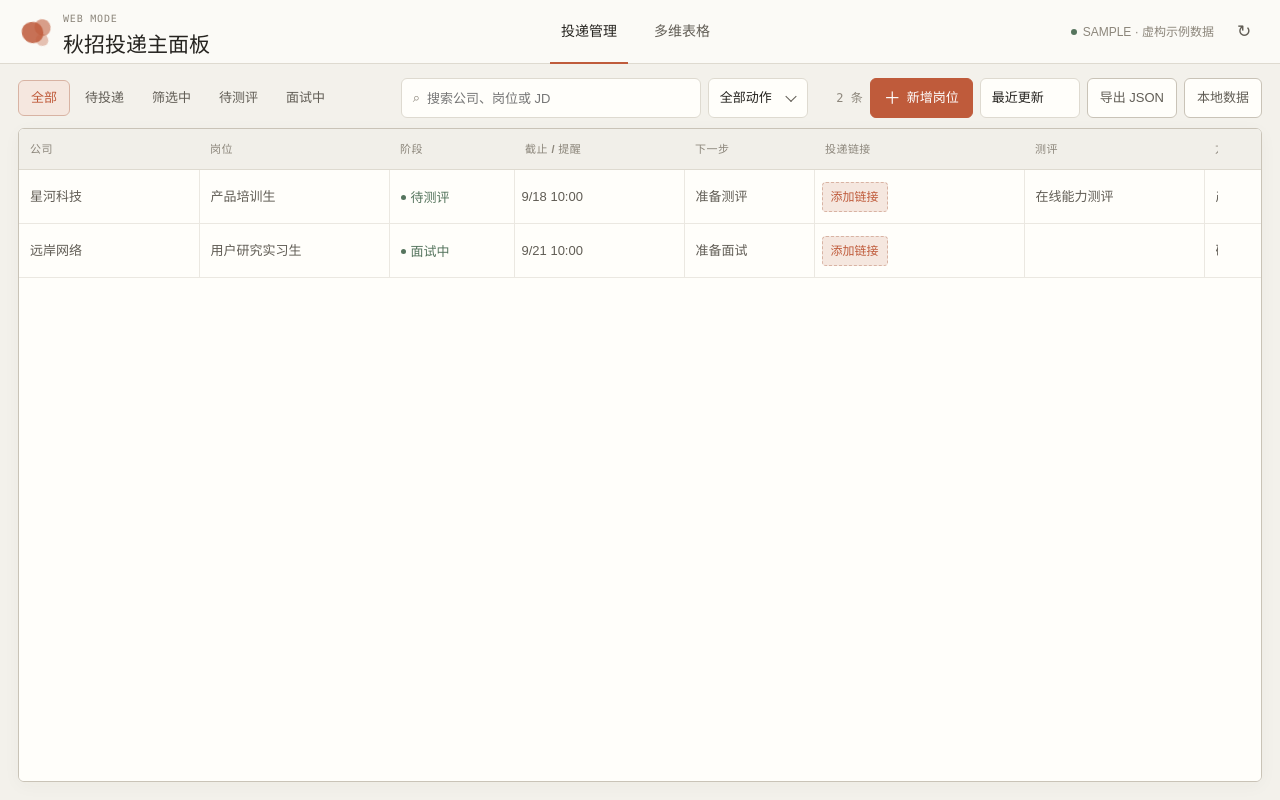
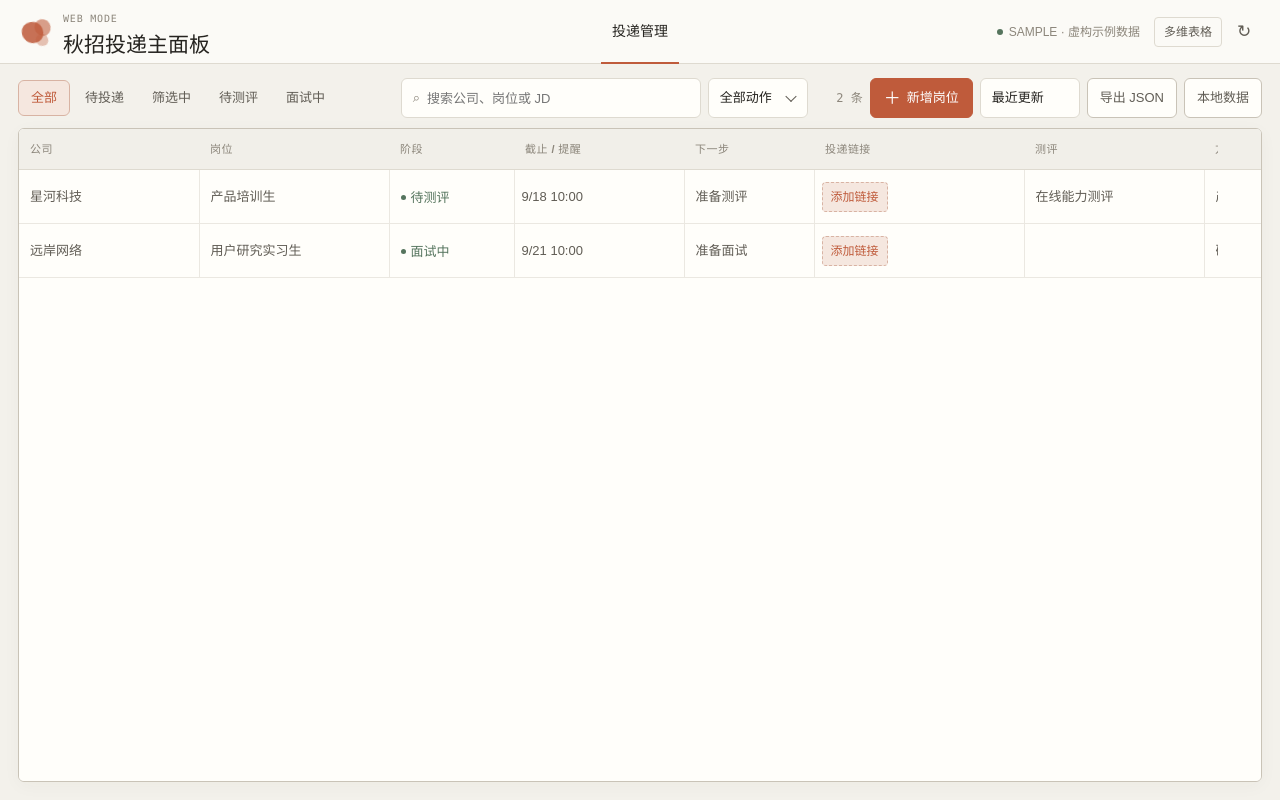
Before and after one commit to gracexygu/job-pipeline-web, a plain HTML site: page index.html in a window 1280 px wide. Drawn offline with Linux system fonts and the light colour scheme.

Commit message:
Move Lark Base link to header

```diff
--- a/styles.css
+++ b/styles.css
@@ -184,8 +184,9 @@ tr:hover .application-link-actions { background: #f7f2ec; }
 .column-order-actions { display: flex; gap: 8px; }
 
 html[data-mode="web"] .top-tabs { pointer-events: none; }
-html[data-mode="web"] .top-tabs .web-lark-link { pointer-events: auto; position: relative; display: inline-flex; align-items: center; min-width: 78px; padding: 0 2px; color: var(--ink-soft); font-size: 14px; text-decoration: none; }
-html[data-mode="web"] .top-tabs .web-lark-link:hover { color: var(--ink); }
+html[data-mode="web"] .header-meta .web-lark-link { height: 30px; padding: 0 9px; display: inline-flex; align-items: center; border: 1px solid var(--line); border-radius: 4px; color: var(--ink-soft); font-size: 12px; text-decoration: none; white-space: nowrap; }
+html[data-mode="web"] .header-meta .web-lark-link:hover { border-color: var(--line-strong); background: var(--surface-muted); color: var(--ink); }
+html[data-mode="web"] .header-meta .web-lark-link:focus-visible { outline: 2px solid var(--terracotta); outline-offset: 2px; }
 html[data-mode="web"] .filter-tools > select { height: 40px; padding: 0 34px 0 11px; border: 1px solid var(--line); border-radius: var(--radius); appearance: none; background: var(--paper); font-size: 13px; }
 .web-related { display: grid; grid-template-columns: 1fr auto auto; align-items: center; gap: 8px; padding: 10px 0; border-top: 1px solid var(--line); border-bottom: 1px solid var(--line); }
 .web-related > div { display: grid; gap: 3px; }
--- a/web-mode.js
+++ b/web-mode.js
@@ -28,7 +28,8 @@ function configureShell() {
   document.documentElement.dataset.mode = "web";
   document.title = "Job Pipeline Web";
   $(".brand-lockup .eyebrow").textContent = "WEB MODE";
-  $(".top-tabs").innerHTML = "<button class=\"active\" type=\"button\">投递管理</button><a class=\"web-lark-link\" href=\"https://my.feishu.cn/base/G5xUbSCRFaEViosGhntcyCWanzc?table=ldx1rDVnmT1I8eNp\" target=\"_blank\" rel=\"noreferrer\">多维表格</a>";
+  $(".top-tabs").innerHTML = "<button class=\"active\" type=\"button\">投递管理</button>";
+  $("#refresh").insertAdjacentHTML("beforebegin", "<a class=\"web-lark-link\" href=\"https://my.feishu.cn/base/G5xUbSCRFaEViosGhntcyCWanzc?table=ldx1rDVnmT1I8eNp\" target=\"_blank\" rel=\"noreferrer\">多维表格</a>");
   $("#addColumn").remove();
   $("#positionViewSwitch").remove();
   $("#dashboardWorkspace").remove();
```
